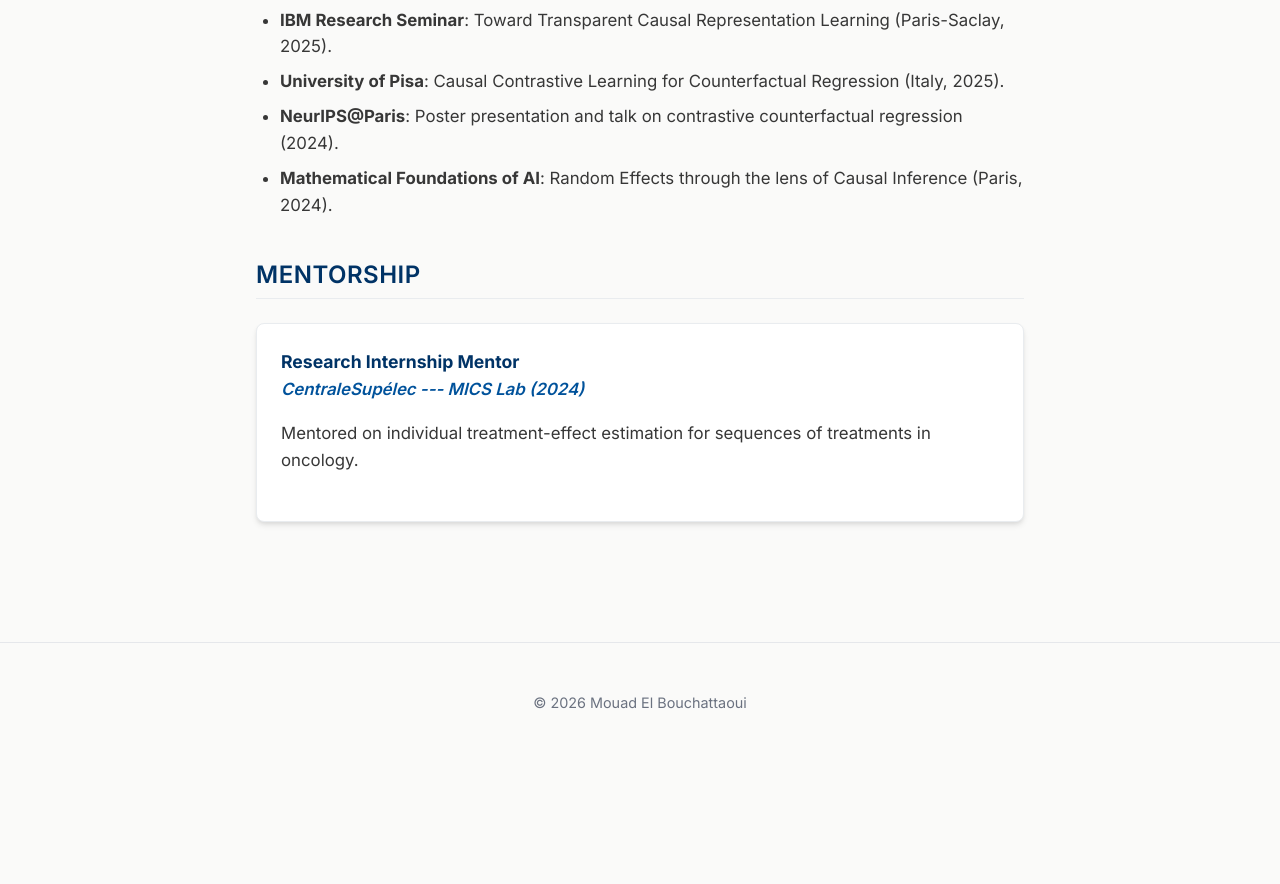
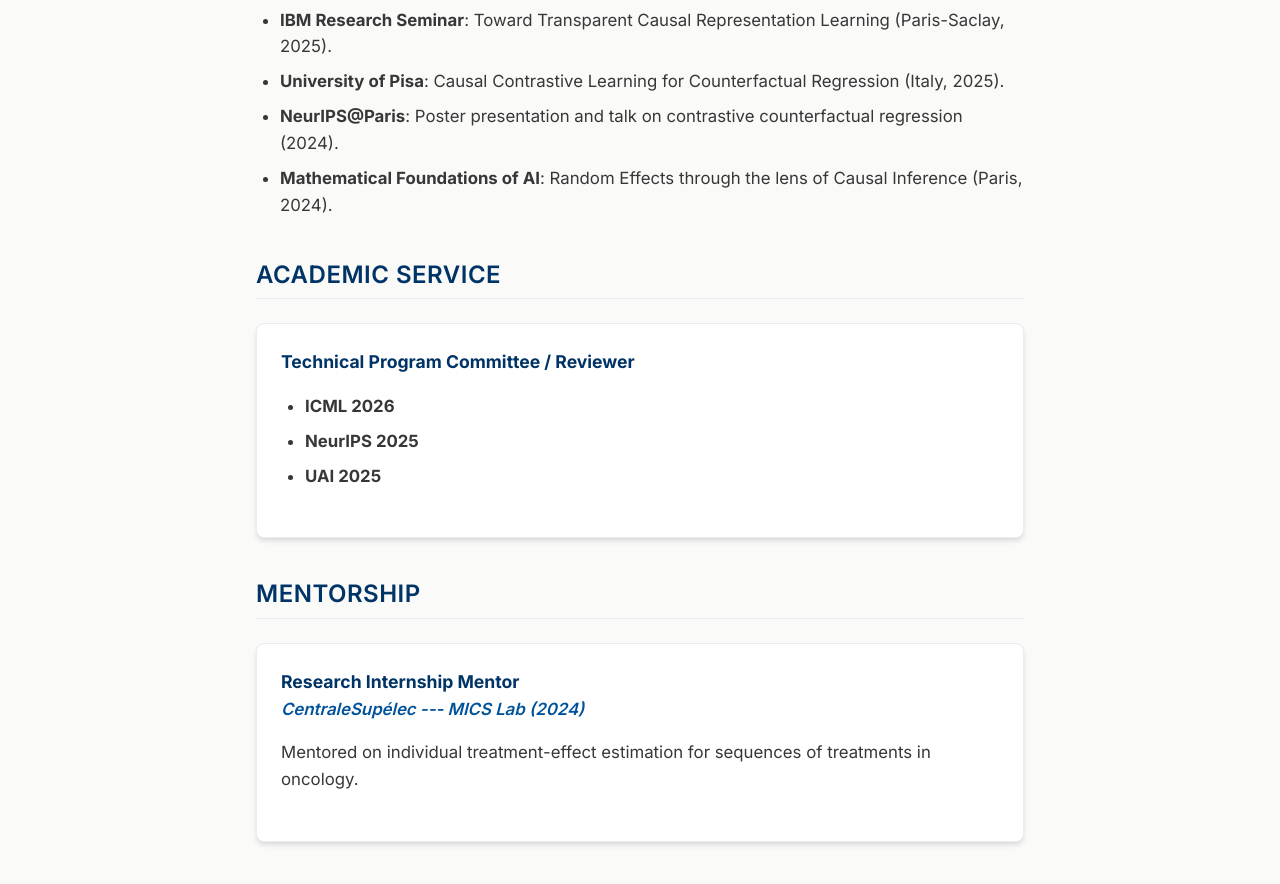
Before and after one commit to moad-lihoconf/mouad-eb.github.io, a Jekyll site: the page built from research.md, in a window 1280 px wide and 900 px high, scrolled down 1688 px. Shown: the top 884 px of the window. Built offline with Jekyll 4.4.1, drawn with Linux system fonts in a browser that asks for light colours; before the commit the page ends 2451 px from its top, so only the background shows below that.

Commit message:
add reviewing

```diff
--- a/research.md
+++ b/research.md
@@ -82,6 +82,18 @@ permalink: /research/
   </div>
 
   <div class="cv-section">
+    <h2>Academic Service</h2>
+    <div class="cv-card">
+      <span class="title">Technical Program Committee / Reviewer</span>
+      <ul>
+        <li><strong>ICML 2026</strong></li>
+        <li><strong>NeurIPS 2025</strong></li>
+        <li><strong>UAI 2025</strong></li>
+      </ul>
+    </div>
+  </div>
+
+  <div class="cv-section">
     <h2>Mentorship</h2>
     <div class="cv-card">
       <span class="title">Research Internship Mentor</span>
```
